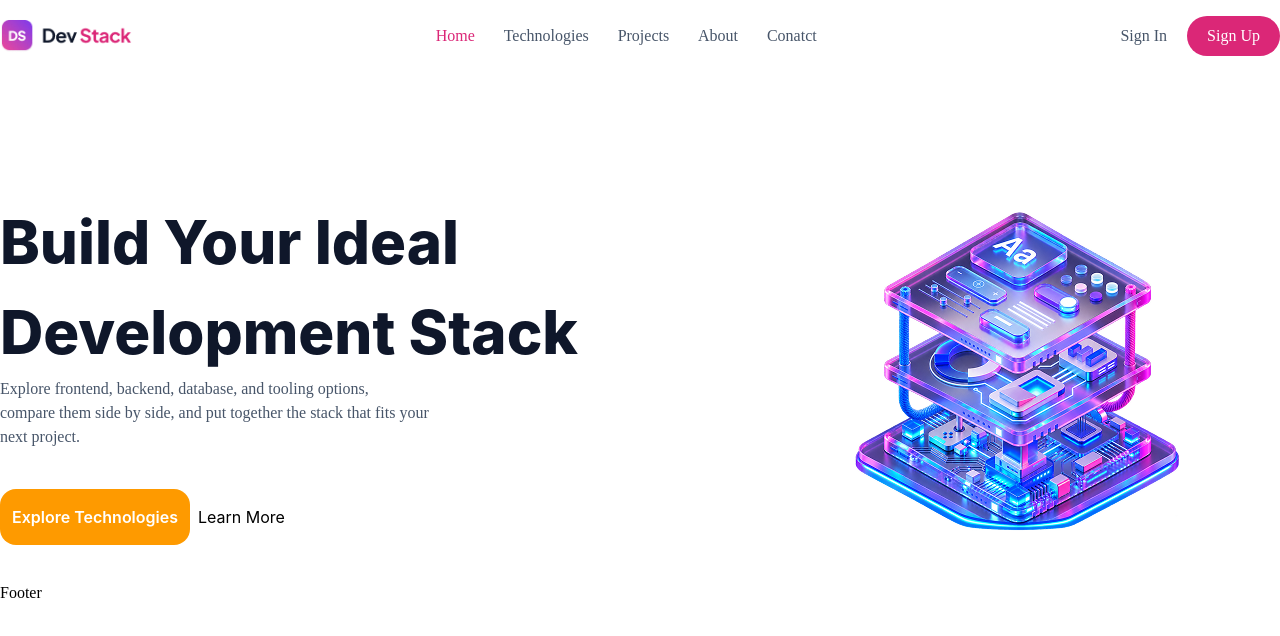
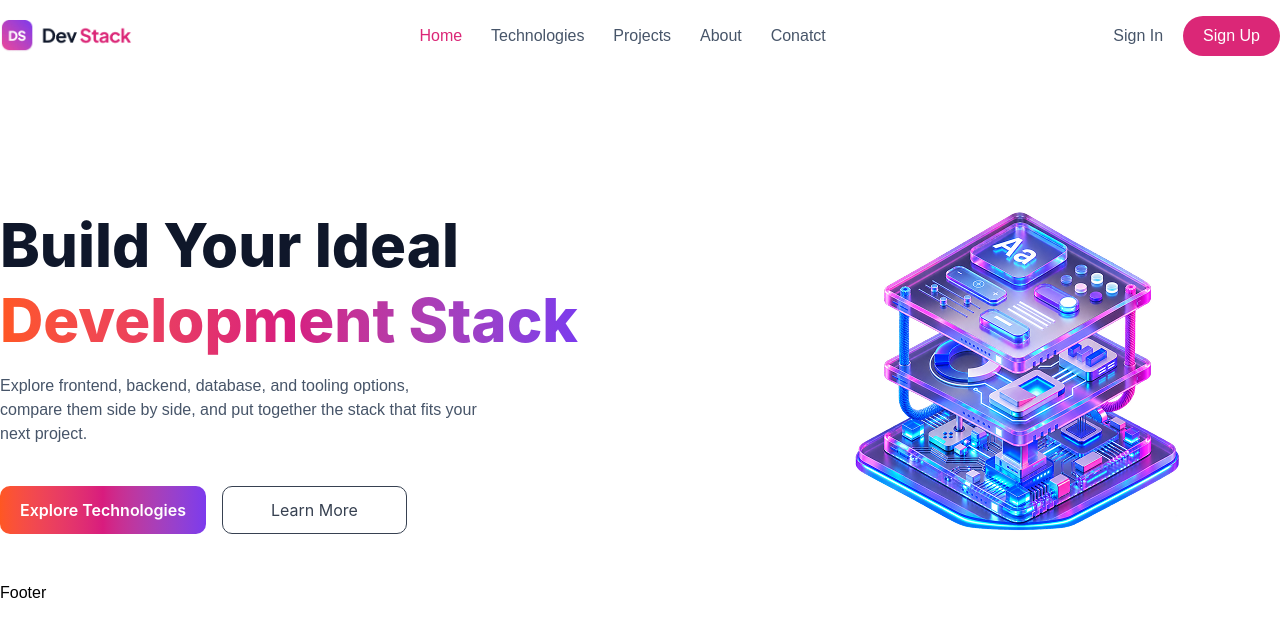
Before and after one commit to noushinfatema/Assignment, a React (Vite) app: page / in a window 1280 px wide. Shown: the top 636 px of the page. Built offline with nearby package versions, Linux system fonts and the light colour scheme.

Commit message:
Fixed the font family in navbar and hero section components

```diff
--- a/src/components/HeroSection.tsx
+++ b/src/components/HeroSection.tsx
@@ -5,11 +5,11 @@ const HeroSection = () => {
         <section className="flex justify-between items-center h-105 container mx-auto mt-22">
             {/* content wrapper */}
             <div>
-                <p className="font-extrabold font-[inter] text-[60px] text-heroSection mb-0">Build Your Ideal<br/> <span className='text-heroGradient'>Development Stack</span></p>
-                <p className='font-[Plus Jakarta Sans] text-small'>Explore frontend, backend, database, and tooling options,<br/> compare them side by side, and put together the stack that fits your <br/>next project.</p>
-                <div className='flex gap-2 mt-10'>
-                    <button className='font-inter font-semibold text-background py-4 px-3 bg-amber-500 rounded-2xl'>Explore Technologies</button>
-                    <button className='font-inter'>Learn More</button>
+                <p className="font-inter font-extrabold text-[60px] text-heroSection leading-tight">Build Your Ideal<br/> <span className='bg-gradient-to-r from-[rgba(255,87,34,1)] via-[rgba(216,27,126,1)] to-[rgba(124,58,237,1)] bg-clip-text text-transparent'>Development Stack</span></p>
+                <p className='font-sans text-small mt-4'>Explore frontend, backend, database, and tooling options,<br/> compare them side by side, and put together the stack that fits your <br/>next project.</p>
+                <div className='flex gap-4 mt-10'>
+                    <button className='bg-linear-to-r from-[rgba(255,87,34,1)] via-[rgba(216,27,126,1)] to-[rgba(124,58,237,1)] font-inter font-semibold text-background py-3 px-5 rounded-[10px] cursor-pointer'>Explore Technologies</button>
+                    <button className='font-inter py-2 px-12 rounded-[10px] text-herobtnfont border cursor-pointer'>Learn More</button>
                 </div>
             </div>
             <div>
--- a/src/components/Navbar.tsx
+++ b/src/components/Navbar.tsx
@@ -17,8 +17,8 @@ const Navbar = () => {
             </ul>
         </div>
          <div className='flex gap-5'>
-            <button className="text-small">Sign In</button>
-            <button className='flex items-center text-background bg-magenta h-5 w-auto p-5 rounded-4xl'>Sign Up</button>
+            <button className="text-small font-sans cursor-pointer">Sign In</button>
+            <button className='flex items-center text-background bg-magenta h-5 w-auto p-5 rounded-4xl font-sans cursor-pointer'>Sign Up</button>
         </div>
         </div>
         </nav>
--- a/src/index.css
+++ b/src/index.css
@@ -1,15 +1,16 @@
 @import "tailwindcss";
 @theme{
   /* font theme */
-  --font-sans : 'Plus Jakarta Sans' ;
-  --font-inter : 'Inter';
+  --font-sans : 'Plus Jakarta Sans',sans-serif ;
+  --font-inter : 'Inter',sans-serif ;
 
   --color-small : #475569FF;
   --color-magenta :  #db2777FF;
   --color-midnight-navy : #0A0F1D ;
   --color-background : #FFFFFF ;
   --color-heroSection : #0f172aFF;
-  --color-heroGradient : linear-gradient(to bottom, rgba(255, 87, 34, 1) 0%,rgba(216, 27, 126, 1) 50%,rgba(124, 58, 237, 1) 100%);
+  --color-herobtnborder : #E5E7EB ;
+  --color-herobtnfont : #374151
 
 }
 
```
